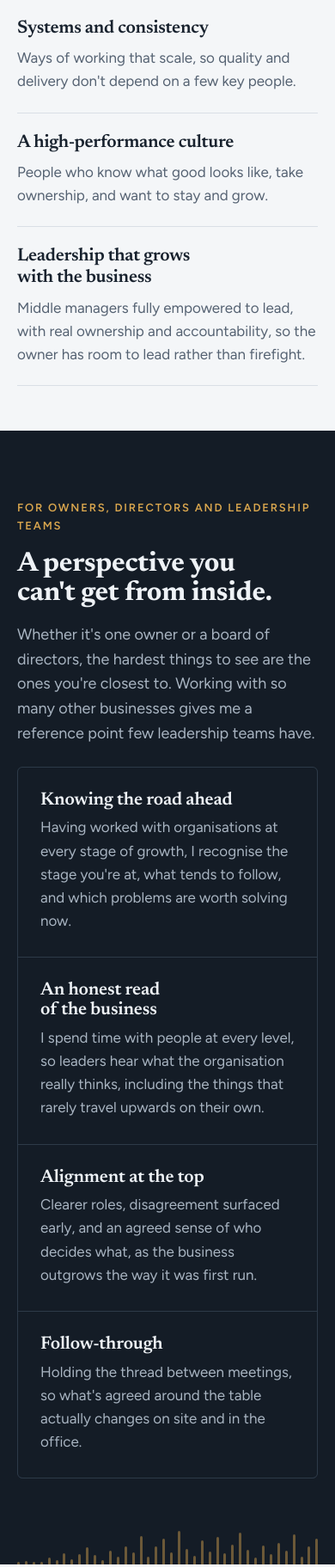
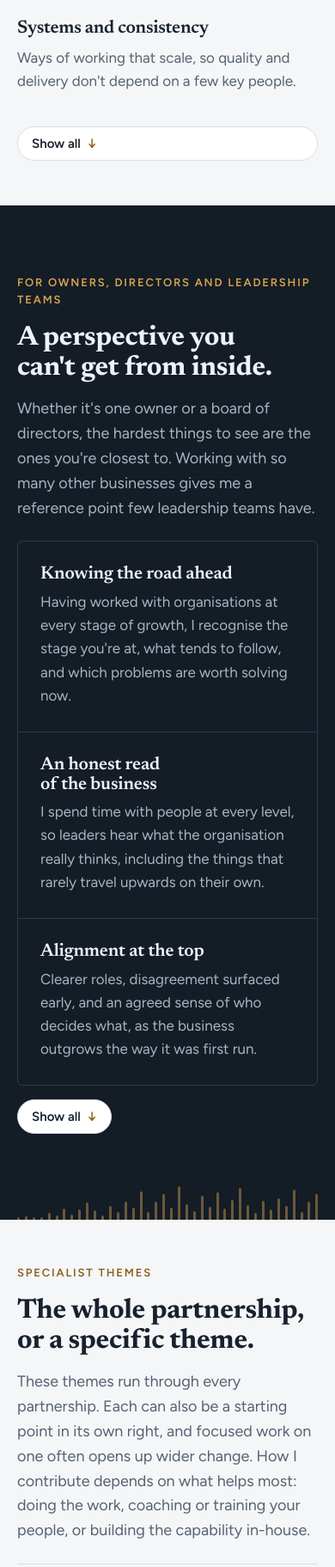
Before and after one commit to garyinman/website, a plain HTML site: page index.html in a window 390 px wide. Shown: the part 3620-5443 px from the top of the page at 86% size. Drawn offline with Linux system fonts and the light colour scheme.

Commit message:
Fold longer lists on phones
Co-Authored-By: Claude Opus 5.5 <noreply@anthropic.com>
Claude-Session: https://claude.ai/code/session_01Pi4VyMR4ajBGZrooL2xTte

```diff
--- a/index.html
+++ b/index.html
@@ -481,12 +481,13 @@ footer .wrap{display:flex;flex-wrap:wrap;justify-content:space-between;gap:12px;
       </header>
       <div class="body">
         <div class="sub-h">What we work on</div>
-        <div class="areas">
+        <div class="areas m-fold">
           <div class="area"><h3>Strategic focus</h3><p>Clarity on where the business is going, and the few things that will really get it there.</p></div>
           <div class="area"><h3>Commercial grip</h3><p>Decisions grounded in margin, risk and what actually drives performance.</p></div>
           <div class="area"><h3>Systems and consistency</h3><p>Ways of working that scale, so quality and delivery don't depend on a few key people.</p></div>
-          <div class="area"><h3>A high-performance culture</h3><p>People who know what good looks like, take ownership, and want to stay and grow.</p></div>
-          <div class="area"><h3>Leadership that grows with the business</h3><p>Middle managers fully empowered to lead, with real ownership and accountability, so the owner has room to lead rather than firefight.</p></div>
+          <div class="m-x area"><h3>A high-performance culture</h3><p>People who know what good looks like, take ownership, and want to stay and grow.</p></div>
+          <div class="m-x area"><h3>Leadership that grows with the business</h3><p>Middle managers fully empowered to lead, with real ownership and accountability, so the owner has room to lead rather than firefight.</p></div>
+          <button type="button" class="m-toggle" data-more="Show all" data-less="Show fewer">Show all</button>
         </div>
       </div>
     </div>
@@ -501,11 +502,13 @@ footer .wrap{display:flex;flex-wrap:wrap;justify-content:space-between;gap:12px;
         <p>Whether it's one owner or a board of directors, the hardest things to see are the ones you're closest to. Working with so many other businesses gives me a reference point few leadership teams have.</p>
       </header>
       <div class="body">
-        <div class="corner-list corner-3">
+        <div class="m-fold"><div class="corner-list corner-3">
           <div><h3>Knowing the road ahead</h3><p>Having worked with organisations at every stage of growth, I recognise the stage you're at, what tends to follow, and which problems are worth solving now.</p></div>
           <div><h3>An honest read of the business</h3><p>I spend time with people at every level, so leaders hear what the organisation really thinks, including the things that rarely travel upwards on their own.</p></div>
           <div><h3>Alignment at the top</h3><p>Clearer roles, disagreement surfaced early, and an agreed sense of who decides what, as the business outgrows the way it was first run.</p></div>
-          <div><h3>Follow-through</h3><p>Holding the thread between meetings, so what's agreed around the table actually changes on site and in the office.</p></div>
+          <div class="m-x"><h3>Follow-through</h3><p>Holding the thread between meetings, so what's agreed around the table actually changes on site and in the office.</p></div>
+        </div>
+        <button type="button" class="m-toggle" data-more="Show all" data-less="Show fewer">Show all</button>
         </div>
       </div>
     </div>
@@ -547,11 +550,12 @@ footer .wrap{display:flex;flex-wrap:wrap;justify-content:space-between;gap:12px;
         <div class="fig"><strong>~10,000</strong><span>people interviewed about their working lives</span></div>
 
       </div>
-      <div class="reasons">
+      <div class="reasons m-fold">
         <div class="reason"><h3>Inside the team</h3><p>Since 2023 I've been Fractional Head of People and ESG at Gunning London, doing the work every week, from people strategy to building the AI tools the business now uses. What I bring is current and tested.</p></div>
         <div class="reason"><h3>The whole picture in view</h3><p>Commercial, people, systems, ESG, AI and bids, held together at once, so fixing one thing doesn't create a problem somewhere else.</p></div>
-        <div class="reason"><h3>A rare vantage point</h3><p>Seeing so many organisations up close, at every level, has shown me what really separates the businesses that thrive.</p></div>
-        <div class="reason"><h3>Relationships first</h3><p>I build strong, personal relationships right across a business. I support and enable rather than tell, so people come with the change and it lasts.</p></div>
+        <div class="m-x reason"><h3>A rare vantage point</h3><p>Seeing so many organisations up close, at every level, has shown me what really separates the businesses that thrive.</p></div>
+        <div class="m-x reason"><h3>Relationships first</h3><p>I build strong, personal relationships right across a business. I support and enable rather than tell, so people come with the change and it lasts.</p></div>
+        <button type="button" class="m-toggle" data-more="More reasons" data-less="Fewer">More reasons</button>
       </div>
     </div>
   </section>
```
